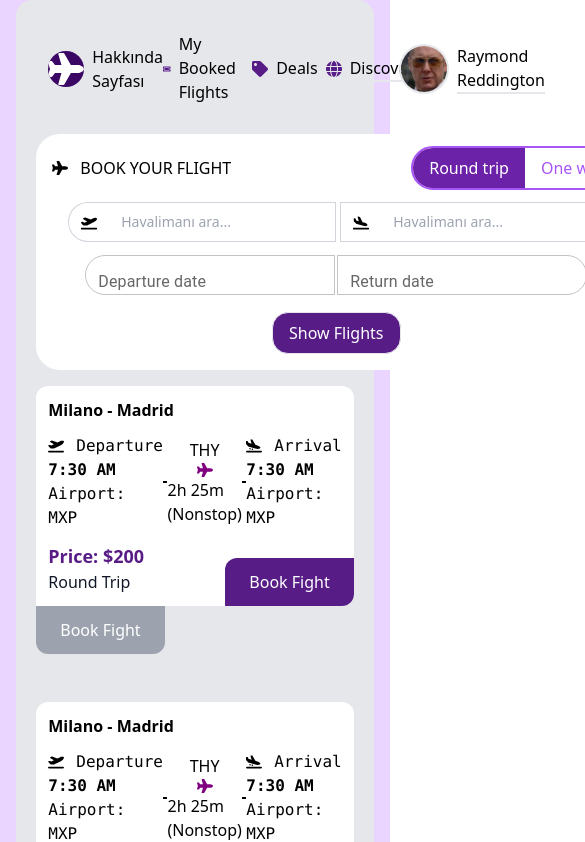
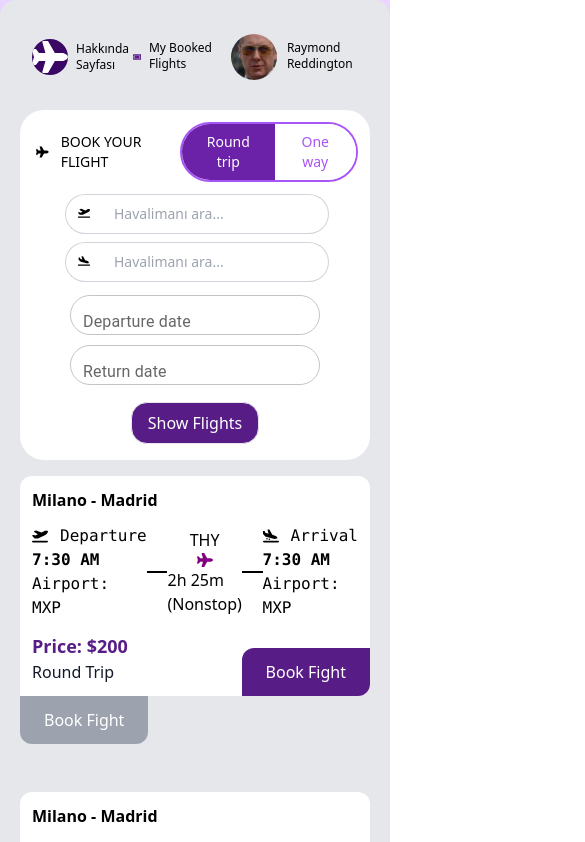
Before and after one commit to atakanhim/flight-reservation-app-client, a React (Vite) app: page / in a window 390 px wide. Shown: the top 842 px of the page, 585 px wide, since content can reach past the window. Built offline with nearby package versions, Linux system fonts and the light colour scheme.

Commit message:
responsive desing add for homescren

```diff
--- a/src/App.tsx
+++ b/src/App.tsx
@@ -7,7 +7,7 @@ function App() {
 
   return (
     <div className='min-h-screen w-full bg-purple-200 flex justify-center items-center flex-col '>
-      <div className='bg-gray-200 p-5 rounded-2xl w-11/12 '>
+      <div className='bg-gray-200 p-5 rounded-2xl w-full lg:w-11/12 '>
 
         <BrowserRouter>
           <Header />
--- a/src/components/HeaderComponents/HeaderMain.tsx
+++ b/src/components/HeaderComponents/HeaderMain.tsx
@@ -8,20 +8,20 @@ export default function Header() {
             <div className='flex-row flex  justify-center items-center gap-2'>
                 <a href="./"><FaPlane color='white' className='bg-purple-950 rounded-full
                  text-4xl' /></a>
-                <Link to="/">Hakkında Sayfası</Link>
+                <Link to="/" className='text-xs sm:text-lg'>Hakkında Sayfası</Link>
             </div>
-            <div className='flex-row flex  justify-center items-center gap-2'>
+            <div className='flex-row text-xs sm:text-lg  flex justify-center items-center gap-2 '>
                 <div className='flex flex-row justify-center items-center gap-2'>
                     <FaTicketAlt color="rgb(88 28 135)" />
-                    <Link to='/MyBookedFlights' className=' cursor-pointer transition-all duration-200 border-b-2 hover:border-purple-950 '>My Booked Flights</Link>
+                    <Link to='/MyBookedFlights' className=' cursor-pointer transition-all  duration-200 border-b-2 hover:border-purple-950 '>My Booked Flights</Link>
 
                 </div>
-                <div className='flex flex-row justify-center items-center gap-2'>
+                <div className='hidden sm:flex flex-row justify-center items-center gap-2'>
                     <FaTag color="rgb(88 28 135)" />
                     <Link to='' className=' cursor-pointer transition-all duration-200 border-b-2 hover:border-purple-950 '>Deals</Link>
 
                 </div>
-                <div className='flex flex-row justify-center items-center gap-2'>
+                <div className='hidden sm:flex flex-row justify-center items-center gap-2'>
                     <FaGlobe color="rgb(88 28 135)" />
                     <Link to='' className=' cursor-pointer transition-all duration-200 border-b-2 hover:border-purple-950 '>Discover</Link>
 
--- a/src/components/HomePageComponents/HomePageMain.tsx
+++ b/src/components/HomePageComponents/HomePageMain.tsx
@@ -6,12 +6,15 @@ import TextField from '@mui/material/TextField';
 import dayjs from 'dayjs';
 import { FlightCardList } from './FlightCard/FlightCardList';
 import FiltreMain from './Filtre/FiltreMain';
+import { useMediaQuery } from '@mui/material';
 
 
 export default function HomePageMain() {
 
     const [selected, setSelected] = useState('roundTrip'); // Başlangıçta 'roundTrip' seçili
     //
+    const isMobile = useMediaQuery('(max-width:800px)'); // Detect screen width 800px and below
+
 
 
     // dropdownMenu Use States :start
@@ -87,13 +90,13 @@ export default function HomePageMain() {
     }
     const buttonsAndTextRender = () => {
         return <>
-            <div className='flex flex-row justify-between items-center p-3 w-full '>
+            <div className='flex text-sm md:text-base flex-row justify-between items-center p-3 w-full '>
                 <div className='flex gap-3 justify-center items-center '>
                     <FaPlane className='ml-1' />
                     <h3>BOOK YOUR FLIGHT</h3>
                 </div>
-                <div className='flex flex-row'>
-                    <div className="flex border-2 border-purple-500 rounded-full overflow-hidden">
+                <div className='flex  flex-row'>
+                    <div className="flex  border-2 border-purple-500 rounded-full overflow-hidden">
                         <button
                             onClick={() => setSelected('roundTrip')}
                             className={`px-4 py-2 ${selected === 'roundTrip' ? 'bg-purple-800 text-white' : 'bg-white text-purple-500'
@@ -118,13 +121,12 @@ export default function HomePageMain() {
 
     const inputsAndCalendarRender = () => {
         return <>
-            <div className='flex flex-col xl:flex-row gap-3 justify-between  items-center   w-full '>
-                <div className='flex  justify-center items-center '>
+            <div className='flex flex-col xl:flex-row gap-3 justify-between  items-center   w-full text-xs'>
+                <div className='flex justify-center flex-wrap sm:flex-nowrap  gap-2 md:gap-0 items-center '>
                     {renderInputWithProps(true)}
                     {renderInputWithProps(false)}
                 </div>
-                <div className='flex flex-row  '>
-
+                <div className='flex flex-row flex-wrap justify-center items-center gap-2 md:gap-0'>
                     {renderCalendar(true)}
                     {selected == "roundTrip" && renderCalendar(false)}
                 </div>
@@ -135,15 +137,15 @@ export default function HomePageMain() {
     };
     const renderInputWithProps = (roundedLeft: boolean) => { // rounded left ise Departure dır
         return <>
-            <div className='flex flex-row justify-between items-center ml-1 '>
-                <div className='flex  justify-center items-center '>
-                    <div className={`p-3 border  border-r-0 h-10 ${roundedLeft ? "rounded-l-full " : ""} ${(roundedLeft ? showDropdownDeparture : showDropdownArrival) ? "border-purple-400" : "border-gray-300"}  `}>
+            <div className='flex flex-row justify-between items-center ml-1'>
+                <div className='flex justify-center items-center '>
+                    <div className={`p-3 border  border-r-0 h-10 ${roundedLeft ? " rounded-l-full " : "rounded-l-full sm:rounded-l-none"} ${(roundedLeft ? showDropdownDeparture : showDropdownArrival) ? "border-purple-400" : "border-gray-300"}  `}>
                         {roundedLeft ? <FaPlaneDeparture /> : <FaPlaneArrival />}
 
                     </div>
                     <div className="relative">
                         {/* Input ve button */}
-                        <div className={`flex items-center border h-10 min-w-56 ${roundedLeft ? " " : "rounded-r-full"}  ${(roundedLeft ? showDropdownDeparture : showDropdownArrival) ? "border-purple-400" : "border-gray-300"} border-l-0 px-3 py-2`}>
+                        <div className={`flex items-center border h-10 sm:min-w-56 ${roundedLeft ? " rounded-r-full sm:rounded-r-none" : "rounded-r-full"}  ${(roundedLeft ? showDropdownDeparture : showDropdownArrival) ? "border-purple-400" : "border-gray-300"} border-l-0 px-3 py-2`}>
                             <input
                                 type="text"
                                 value={roundedLeft ? departureInput : arrivalInput}
@@ -181,11 +183,7 @@ export default function HomePageMain() {
                         )}
                     </div>
                 </div>
-                <div className='flex flex-row'>
 
-
-
-                </div>
             </div>
 
         </>
@@ -203,7 +201,7 @@ export default function HomePageMain() {
                             {...params}
                             sx={{
                                 '& .MuiInputBase-root': {
-                                    borderRadius: isDeparture ? '9999px 0 0 9999px' : ' 0 9999px  9999px 0 ', // Right side fully rounded
+                                    borderRadius: isMobile ? '9999px' : isDeparture ? '9999px 0 0 9999px' : '0 9999px 9999px 0', // Fully rounded on mobile
                                     height: 40,
                                     width: 250,
                                 },
@@ -230,7 +228,7 @@ export default function HomePageMain() {
 
     return (
         <>
-            <div className='bg-white min-h-36 min-w-[600px] rounded-3xl  flex flex-col justify-center items-center'>
+            <div className='bg-white min-h-36 sm:min-w-[600px] rounded-3xl  flex flex-col justify-center items-center'>
                 {buttonsAndTextRender()}
                 {inputsAndCalendarRender()}
                 <div className='text-center xl:text-start  w-full  px-2 py-4'>
--- a/src/components/MyBookedFlightsComponents/SideBar.tsx
+++ b/src/components/MyBookedFlightsComponents/SideBar.tsx
@@ -7,8 +7,8 @@ const YourComponent = () => {
 
 
     return (
-        <div className='flex bg-white w-full p-3 justify-between items-center border  rounded-t-2xl'>
-            <div className='flex flex-row gap-3'>
+        <div className='flex flex-wrap bg-white w-full p-3 justify-between items-center border  rounded-t-2xl'>
+            <div className='flex flex-wrap flex-row gap-3'>
                 {/* Side bar sol taraf */}
                 <SideBarButton value="Times" />
                 <SideBarButton value="Stops" />
```
